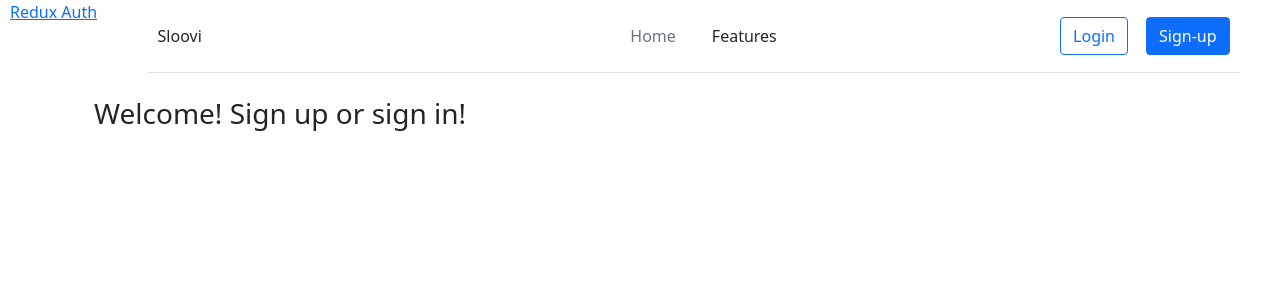
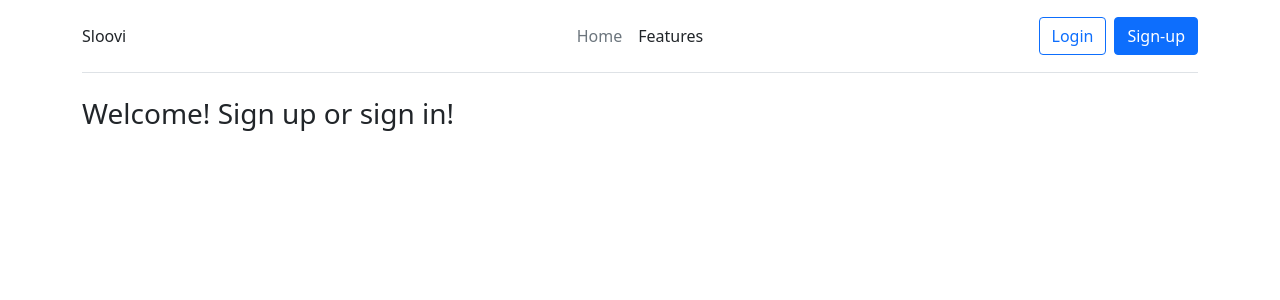
Before and after one commit to Tetranyble/sloovi, a React (Create React App) app: page / in a window 1280 px wide. Shown: the top 300 px of the page. Built offline with nearby package versions, Linux system fonts and the light colour scheme.

Commit message:
fixed navigation header

```diff
--- a/public/index.html
+++ b/public/index.html
@@ -10,7 +10,7 @@
       content="Web site created using create-react-app"
     />
 
-    <link rel="stylesheet"  href="/node_modules/bootstrap/dist/css/bootstrap.min.css"/>
+
     <link rel="apple-touch-icon" href="%PUBLIC_URL%/logo192.png" />
     <!--
       manifest.json provides metadata used when your web app is installed on a
@@ -41,6 +41,6 @@
       To begin the development, run `npm start` or `yarn start`.
       To create a production bundle, use `npm run build` or `yarn build`.
     -->
-    <script src="/node_modules/bootstrap/dist/js/bootstrap.bundle.min.js" ></script>
+
   </body>
 </html>
--- a/src/components/Header.js
+++ b/src/components/Header.js
@@ -26,7 +26,7 @@ class Header extends Component {
     return (
       <div className="container">
       <header className="d-flex flex-wrap align-items-center justify-content-center justify-content-md-between py-3 mb-4 border-bottom">
-        <Link href="/" className="d-flex align-items-center col-md-3 mb-2 mb-md-0 text-dark text-decoration-none">
+        <Link to="/" className="d-flex align-items-center col-md-3 mb-2 mb-md-0 text-dark text-decoration-none">
           Sloovi
         </Link>
 
@@ -45,12 +45,8 @@ class Header extends Component {
   }
 
   render() {
-    return (
-      <div className="header">
-        <Link to="/">Redux Auth</Link>
-        {this.renderHeader()}
-      </div>
-    );
+    return this.renderHeader();
+
   }
 }
 
```
